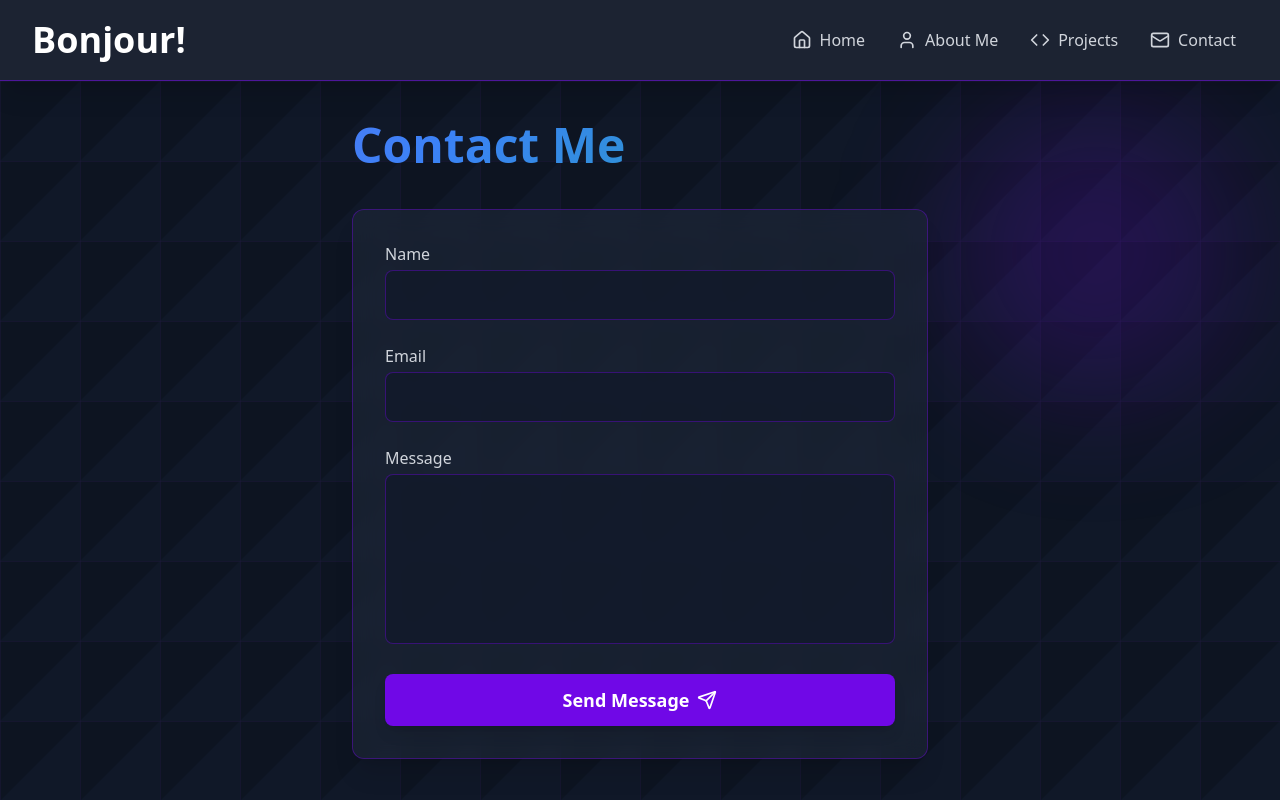
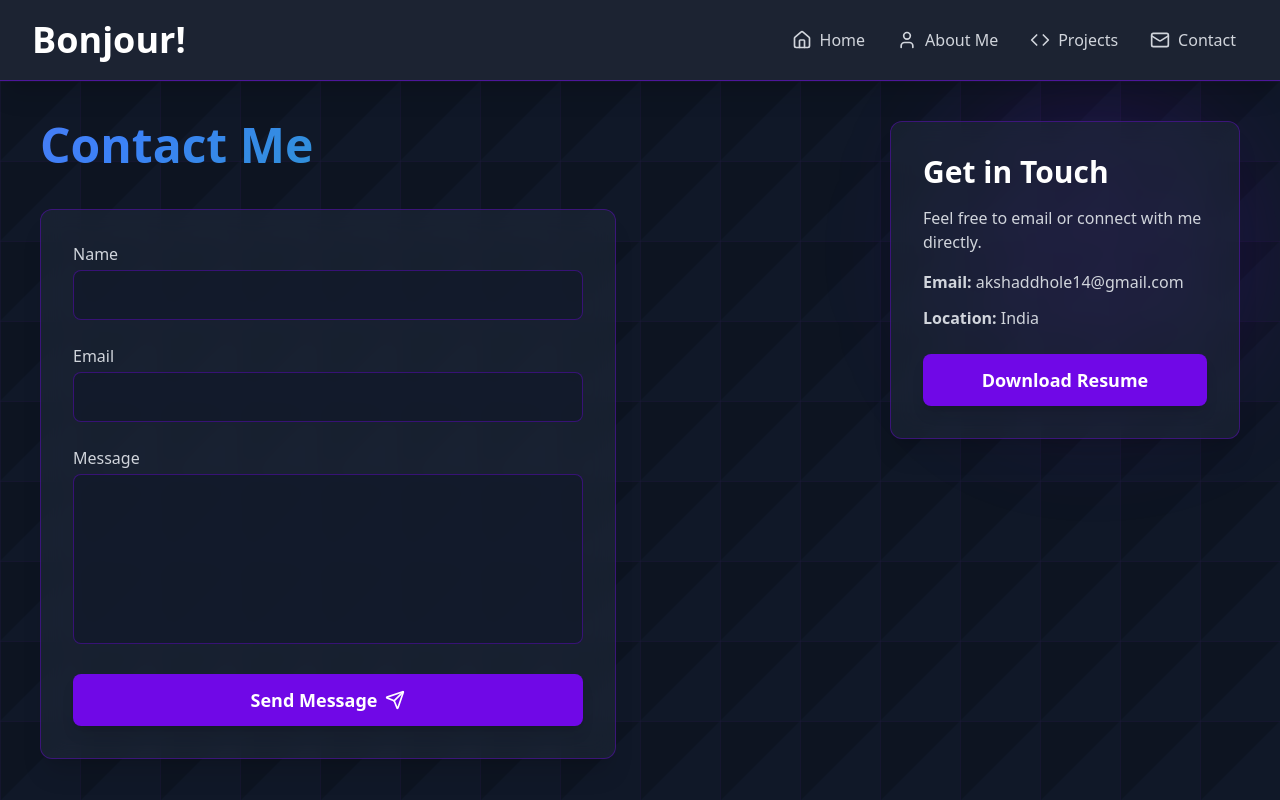
Before and after one commit to Akshad11/AkshadDhole, a Next.js app: page /contact in a window 1280 px wide. Shown: the top 800 px of the page. Built offline with nearby package versions, Linux system fonts and the light colour scheme.

Commit message:
Add robots.txt and sitemap files for SEO optimization
- Created robots.txt to allow all user agents and specify sitemap location.
- Implemented sitemap.ts to define URLs for the site with last modified dates.
- Added sitemap.xml with structured URLs for better indexing by search engines.

```diff
--- /dev/null
+++ b/public/googled266750753bb2782.html
@@ -0,0 +1 @@
+google-site-verification: googled266750753bb2782.html
--- a/src/app/contact/page.tsx
+++ b/src/app/contact/page.tsx
@@ -29,7 +29,7 @@ export default function ContactPage() {
     return (
         <div>
             <Navbar currentPage="contact" />
-            <section className="relative min-h-screen bg-gray-900 text-white overflow-hidden p-10">
+            <section className="relative min-h-screen bg-gray-900 text-white overflow-hidden p-10 flex justify-between gap-10">
 
                 {/* Background Grid */}
                 <div className="absolute inset-0 opacity-[0.15] pointer-events-none">
@@ -46,7 +46,8 @@ export default function ContactPage() {
                 {/* Floating shapes */}
                 <div className="absolute top-10 right-10 w-72 h-72 bg-violet-700/20 blur-3xl rounded-full animate-floatSlow"></div>
 
-                <div className="relative max-w-xl mx-auto z-10">
+                {/* LEFT SIDE — FORM */}
+                <div className="relative max-w-xl w-full z-10">
                     <h1 className="text-5xl font-extrabold text-transparent bg-clip-text animated-gradient mb-10">
                         Contact Me
                     </h1>
@@ -55,7 +56,6 @@ export default function ContactPage() {
                         onSubmit={handleSubmit}
                         className="space-y-6 bg-gray-800/60 p-8 rounded-xl border border-violet-700/40 backdrop-blur-md shadow-xl"
                     >
-
                         {/* Name */}
                         <div>
                             <label className="block mb-1 text-gray-300">Name</label>
@@ -65,7 +65,7 @@ export default function ContactPage() {
                                 onChange={(e) => setForm({ ...form, name: e.target.value })}
                                 required
                                 className="w-full p-3 bg-gray-900/60 border border-violet-700/40 rounded-lg
-                            focus:outline-none focus:border-violet-500 transition"
+                    focus:outline-none focus:border-violet-500 transition"
                             />
                         </div>
 
@@ -78,7 +78,7 @@ export default function ContactPage() {
                                 onChange={(e) => setForm({ ...form, email: e.target.value })}
                                 required
                                 className="w-full p-3 bg-gray-900/60 border border-violet-700/40 rounded-lg
-                            focus:outline-none focus:border-violet-500 transition"
+                    focus:outline-none focus:border-violet-500 transition"
                             />
                         </div>
 
@@ -91,7 +91,7 @@ export default function ContactPage() {
                                 required
                                 rows={6}
                                 className="w-full p-3 bg-gray-900/60 border border-violet-700/40 rounded-lg
-                            focus:outline-none focus:border-violet-500 transition resize-none"
+                    focus:outline-none focus:border-violet-500 transition resize-none"
                             />
                         </div>
 
@@ -100,14 +100,13 @@ export default function ContactPage() {
                             type="submit"
                             disabled={status === "loading"}
                             className="w-full flex justify-center items-center gap-2 bg-violet-700 hover:bg-violet-600
-                        py-3 rounded-lg text-lg font-semibold transition shadow-lg
-                        hover:shadow-violet-600/40 disabled:opacity-50"
+                py-3 rounded-lg text-lg font-semibold transition shadow-lg
+                hover:shadow-violet-600/40 disabled:opacity-50"
                         >
                             Send Message
                             <Send className="w-5 h-5" />
                         </button>
 
-                        {/* Status Messages */}
                         {status === "success" && (
                             <p className="text-green-400 text-center">Message sent successfully!</p>
                         )}
@@ -116,7 +115,29 @@ export default function ContactPage() {
                         )}
                     </form>
                 </div>
+
+                {/* RIGHT SIDE — CONTACT INFO + RESUME */}
+                <div className="w-[350px] h-fit bg-gray-800/60 p-8 rounded-xl border border-violet-700/40 backdrop-blur-md shadow-xl z-10">
+                    <h2 className="text-3xl font-bold mb-4">Get in Touch</h2>
+
+                    <p className="text-gray-300 mb-4">Feel free to email or connect with me directly.</p>
+
+                    <div className="space-y-3 mb-6">
+                        <p className="text-gray-300"><strong>Email:</strong> akshaddhole14@gmail.com</p>
+                        <p className="text-gray-300"><strong>Location:</strong> India</p>
+                    </div>
+
+                    {/* DOWNLOAD RESUME BUTTON */}
+                    <a
+                        href="/resume.pdf"
+                        target="_blank"
+                        className="block text-center bg-violet-700 hover:bg-violet-600 py-3 rounded-lg text-lg font-semibold transition shadow-lg hover:shadow-violet-600/40"
+                    >
+                        Download Resume
+                    </a>
+                </div>
             </section>
+
             <Footer />
         </div>
     );
--- a/src/app/layout.tsx
+++ b/src/app/layout.tsx
@@ -2,7 +2,7 @@ import type { Metadata } from "next";
 import "./globals.css";
 
 export const metadata: Metadata = {
-  metadataBase: new URL("https://akshad-portfolio.vercel.app"), // ← CHANGE THIS
+  metadataBase: new URL("https://akshad-dhole.vercel.app"),
   title: {
     default: "Akshad Dhole — Software Developer",
     template: "%s | Akshad Dhole",
@@ -21,16 +21,14 @@ export const metadata: Metadata = {
   authors: [{ name: "Akshad Dhole" }],
   creator: "Akshad Dhole",
 
-  // Canonical
   alternates: {
-    canonical: "https://akshad-portfolio.vercel.app",
+    canonical: "https://akshad-dhole.vercel.app",
   },
 
-  // OpenGraph SEO
   openGraph: {
     type: "website",
     locale: "en_IN",
-    url: "https://akshad-portfolio.vercel.app",
+    url: "https://akshad-dhole.vercel.app",
     siteName: "Akshad Dhole Portfolio",
     title: "Akshad Dhole — Software Developer",
     description:
@@ -45,7 +43,6 @@ export const metadata: Metadata = {
     ],
   },
 
-  // Twitter SEO
   twitter: {
     card: "summary_large_image",
     title: "Akshad Dhole — Software Developer",
@@ -66,8 +63,13 @@ export default function RootLayout({
 }) {
   return (
     <html lang="en">
+      <head>
+        <meta
+          name="google-site-verification"
+          content="googled266750753bb2782.html"
+        />
+      </head>
       <body className="antialiased">
-
         {/* JSON-LD Structured Data */}
         <script
           type="application/ld+json"
@@ -77,10 +79,10 @@ export default function RootLayout({
               "@type": "Person",
               name: "Akshad Dhole",
               jobTitle: "Software Developer",
-              url: "https://akshad-portfolio.vercel.app",
+              url: "https://akshad-dhole.vercel.app",
               sameAs: [
                 "https://github.com/akshad11",
-                "https://linkedin.com/in/YOUR_LINK", // ← ADD LINKEDIN
+                "https://linkedin.com/in/YOUR-LINKEDIN-HERE",
               ],
               description:
                 "Software Developer specializing in React, Next.js, Node.js, MongoDB, Tailwind, and real-time applications.",
```
Also changed, not shown: public/robots.txt (added), public/sitemap.ts (renamed from src/app/sitemap.ts), src/app/robots.txt (deleted), 2 other files (tests, documents, lock files or other folders).
